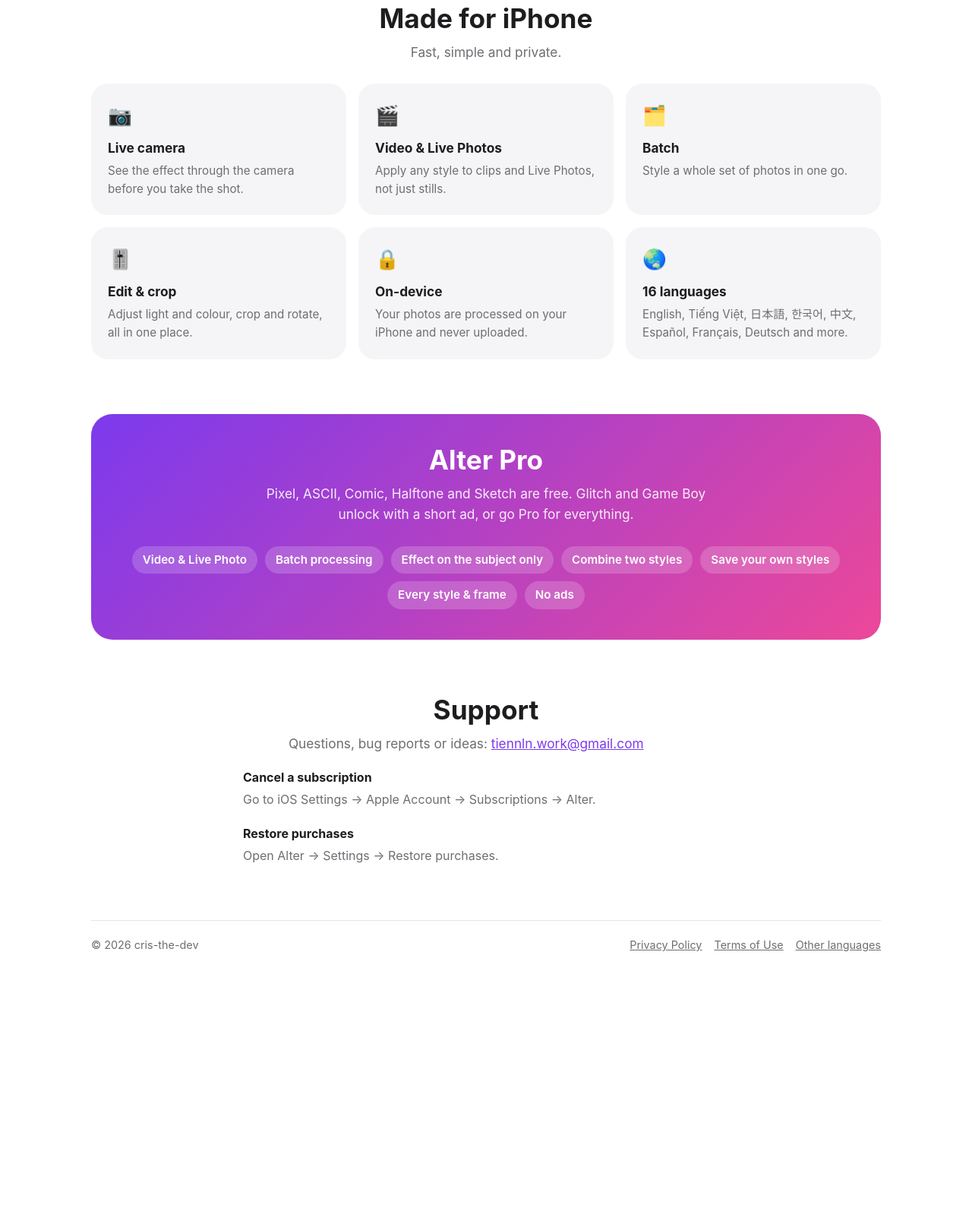
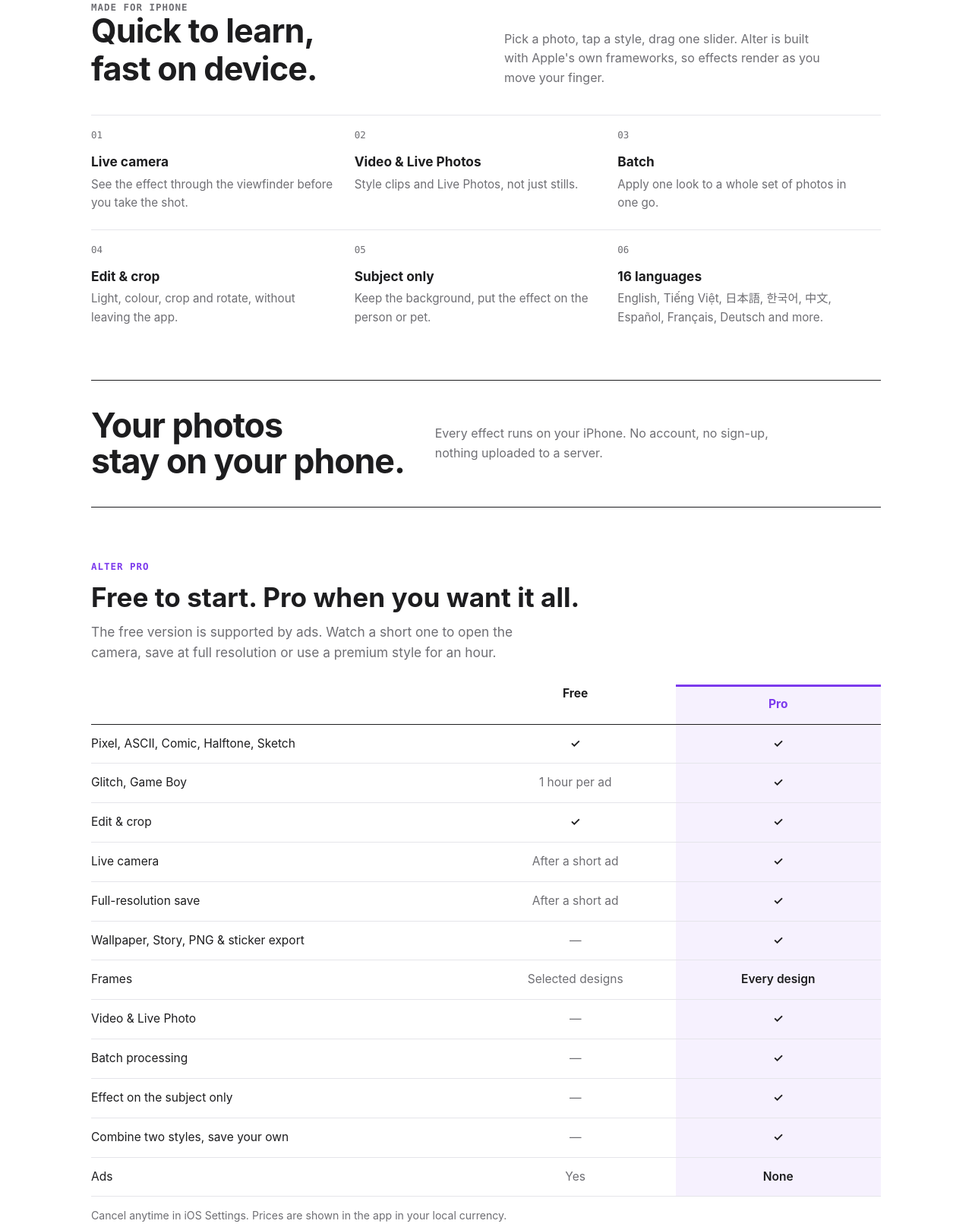
Before and after one commit to cris-the-dev/alter-legal, a plain HTML site: page index.html in a window 1280 px wide. Shown: the part 2465-4080 px from the top of the page at 76% size. Before the commit the page ends 3760 px from the top, so only its background shows below. Drawn offline with Linux system fonts and the light colour scheme.

Commit message:
feat: editorial redesign of features, Pro comparison table and support FAQ

```diff
--- a/index.html
+++ b/index.html
@@ -57,37 +57,63 @@
   .frames figure { margin: 0; text-align: center; font-weight: 600; }
   .frames figcaption { margin-top: 10px; }
 
-  /* Features */
-  .features { display: grid; grid-template-columns: repeat(3, 1fr); gap: 16px; }
-  .feature { padding: 22px; border-radius: 22px; background: var(--card); }
-  .feature b { display: block; font-size: 1.08em; margin: 8px 0 4px; }
-  .feature p { margin: 0; color: var(--muted); font-size: .95em; }
-  .feature .ico { font-size: 1.6em; }
+  /* Shared editorial bits */
+  .kicker { font: 600 .78em/1 ui-monospace, "SF Mono", Menlo, monospace; letter-spacing: .08em; text-transform: uppercase; color: var(--accent); margin: 0 0 14px; }
+  .left h2, .left .lead { text-align: left; margin-left: 0; }
+
+  /* Made for iPhone */
+  .made-head { display: grid; grid-template-columns: 1fr 1fr; gap: 24px 48px; align-items: end; margin-bottom: 36px; }
+  .made-head h2 { text-align: left; font-size: clamp(1.8em, 4.4vw, 2.7em); letter-spacing: -.02em; margin: 0; }
+  .made-head p { margin: 0; color: var(--muted); max-width: 26em; }
+  .specs { list-style: none; margin: 0; padding: 0; display: grid; grid-template-columns: repeat(3, 1fr); counter-reset: spec; }
+  .specs li { counter-increment: spec; padding: 18px 24px 22px 0; border-top: 1px solid var(--line); }
+  .specs li::before { content: counter(spec, decimal-leading-zero); display: block; font: .78em ui-monospace, "SF Mono", Menlo, monospace; color: var(--muted); margin-bottom: 14px; }
+  .specs b { display: block; font-size: 1.08em; margin-bottom: 4px; }
+  .specs p { margin: 0; color: var(--muted); font-size: .95em; }
+  .private { margin-top: 48px; padding: 36px 0; border-block: 1px solid var(--fg); display: grid; grid-template-columns: auto 1fr; gap: 12px 40px; align-items: center; }
+  .private strong { font-size: clamp(1.6em, 4.6vw, 2.8em); line-height: 1.05; letter-spacing: -.025em; }
+  .private p { margin: 0; color: var(--muted); max-width: 30em; }
 
   /* Pro */
-  .pro { padding: 40px 28px; border-radius: 28px; background: var(--grad); color: #fff; text-align: center; }
-  .pro h2 { color: #fff; }
-  .pro .lead { color: rgba(255,255,255,.9); }
-  .pro ul { display: flex; flex-wrap: wrap; justify-content: center; gap: 10px; list-style: none; padding: 0; margin: 0; }
-  .pro li { padding: 6px 14px; border-radius: 999px; background: rgba(255,255,255,.18); font-weight: 600; font-size: .95em; }
+  .plans-wrap { overflow-x: auto; }
+  .plans { width: 100%; border-collapse: collapse; font-size: .97em; }
+  .plans th, .plans td { padding: 13px 14px; border-bottom: 1px solid var(--line); text-align: center; vertical-align: top; }
+  .plans th:first-child, .plans td:first-child { text-align: left; padding-left: 0; }
+  .plans thead th { font-weight: 700; border-bottom-color: var(--fg); padding-top: 0; }
+  .plans thead th span { display: block; font-weight: 400; color: var(--muted); font-size: .85em; }
+  .plans .p { width: 26%; background: color-mix(in srgb, var(--accent) 7%, transparent); }
+  .plans thead .p { color: var(--accent); box-shadow: inset 0 3px 0 var(--accent); padding-top: 14px; }
+  .plans td { color: var(--muted); }
+  .plans td:first-child { color: var(--fg); }
+  .plans .y { color: var(--fg); font-weight: 600; }
+  .note { color: var(--muted); font-size: .88em; margin: 14px 0 0; }
 
   /* Support */
-  .support { max-width: 640px; margin: 0 auto; }
-  .support h3 { margin: 1.2em 0 .2em; font-size: 1em; }
-  .support p { margin: 0; color: var(--muted); }
+  .support { display: grid; grid-template-columns: .8fr 1.2fr; gap: 24px 56px; }
+  .support .mail { font-size: 1.15em; font-weight: 600; word-break: break-all; }
+  .support details { border-top: 1px solid var(--line); padding: 14px 0; }
+  .support details:last-child { border-bottom: 1px solid var(--line); }
+  .support summary { cursor: pointer; font-weight: 600; list-style: none; display: flex; justify-content: space-between; gap: 12px; }
+  .support summary::-webkit-details-marker { display: none; }
+  .support summary::after { content: "+"; font: 1.1em ui-monospace, Menlo, monospace; color: var(--muted); }
+  .support details[open] summary::after { content: "–"; }
+  .support details p { margin: 8px 0 0; color: var(--muted); }
 
   footer { margin-top: 72px; padding-top: 20px; border-top: 1px solid var(--line); display: flex; flex-wrap: wrap; gap: 8px 20px;
            justify-content: space-between; align-items: center; color: var(--muted); font-size: .9em; }
   footer .links { display: flex; flex-wrap: wrap; gap: 16px; }
   footer a { color: var(--muted); }
 
+  @media (max-width: 960px) { .specs { grid-template-columns: 1fr 1fr; } }
   @media (max-width: 760px) {
     .intro { grid-template-columns: 1fr; gap: 36px; padding-top: 28px; }
     .intro .hero { text-align: center; } .intro .hero p { margin: 0 auto; }
     .intro .chips, .intro .cta { justify-content: center; }
     .grid { grid-template-columns: repeat(2, 1fr); }
     .frames { grid-template-columns: repeat(2, 1fr); padding: 18px; }
-    .features { grid-template-columns: 1fr; }
+    .made-head, .support, .private { grid-template-columns: 1fr; }
+    .specs { grid-template-columns: 1fr 1fr; }
+    .plans th, .plans td { padding: 11px 8px; }
     nav.top .links a.wide { display: none; }
   }
 </style>
@@ -145,34 +171,64 @@
   </div>
 </section>
 
-<section>
-  <h2>Made for iPhone</h2>
-  <p class="lead">Fast, simple and private.</p>
-  <div class="features">
-    <div class="feature"><span class="ico">📷</span><b>Live camera</b><p>See the effect through the camera before you take the shot.</p></div>
-    <div class="feature"><span class="ico">🎬</span><b>Video &amp; Live Photos</b><p>Apply any style to clips and Live Photos, not just stills.</p></div>
-    <div class="feature"><span class="ico">🗂️</span><b>Batch</b><p>Style a whole set of photos in one go.</p></div>
-    <div class="feature"><span class="ico">🎚️</span><b>Edit &amp; crop</b><p>Adjust light and colour, crop and rotate, all in one place.</p></div>
-    <div class="feature"><span class="ico">🔒</span><b>On-device</b><p>Your photos are processed on your iPhone and never uploaded.</p></div>
-    <div class="feature"><span class="ico">🌏</span><b>16 languages</b><p>English, Tiếng Việt, 日本語, 한국어, 中文, Español, Français, Deutsch and more.</p></div>
+<section id="made">
+  <div class="made-head">
+    <div><p class="kicker">Made for iPhone</p><h2>Quick to learn,<br>fast on device.</h2></div>
+    <p>Pick a photo, tap a style, drag one slider. Alter is built with Apple's own frameworks, so effects render as you move your finger.</p>
+  </div>
+  <ol class="specs">
+    <li><b>Live camera</b><p>See the effect through the viewfinder before you take the shot.</p></li>
+    <li><b>Video &amp; Live Photos</b><p>Style clips and Live Photos, not just stills.</p></li>
+    <li><b>Batch</b><p>Apply one look to a whole set of photos in one go.</p></li>
+    <li><b>Edit &amp; crop</b><p>Light, colour, crop and rotate, without leaving the app.</p></li>
+    <li><b>Subject only</b><p>Keep the background, put the effect on the person or pet.</p></li>
+    <li><b>16 languages</b><p>English, Tiếng Việt, 日本語, 한국어, 中文, Español, Français, Deutsch and more.</p></li>
+  </ol>
+  <div class="private">
+    <strong>Your photos<br>stay on your phone.</strong>
+    <p>Every effect runs on your iPhone. No account, no sign-up, nothing uploaded to a server.</p>
   </div>
 </section>
 
-<section id="pro">
-  <div class="pro">
-    <h2>Alter Pro</h2>
-    <p class="lead">Pixel, ASCII, Comic, Halftone and Sketch are free. Glitch and Game Boy unlock with a short ad, or go Pro for everything.</p>
-    <ul><li>Video &amp; Live Photo</li><li>Batch processing</li><li>Effect on the subject only</li><li>Combine two styles</li><li>Save your own styles</li><li>Every style &amp; frame</li><li>No ads</li></ul>
+<section id="pro" class="left">
+  <p class="kicker">Alter Pro</p>
+  <h2>Free to start. Pro when you want it all.</h2>
+  <p class="lead">The free version is supported by ads. Watch a short one to open the camera, save at full resolution or use a premium style for an hour.</p>
+  <div class="plans-wrap">
+  <table class="plans">
+    <thead><tr><th></th><th>Free</th><th class="p">Pro</th></tr></thead>
+    <tbody>
+      <tr><td>Pixel, ASCII, Comic, Halftone, Sketch</td><td class="y">✓</td><td class="p y">✓</td></tr>
+      <tr><td>Glitch, Game Boy</td><td>1 hour per ad</td><td class="p y">✓</td></tr>
+      <tr><td>Edit &amp; crop</td><td class="y">✓</td><td class="p y">✓</td></tr>
+      <tr><td>Live camera</td><td>After a short ad</td><td class="p y">✓</td></tr>
+      <tr><td>Full-resolution save</td><td>After a short ad</td><td class="p y">✓</td></tr>
+      <tr><td>Wallpaper, Story, PNG &amp; sticker export</td><td>—</td><td class="p y">✓</td></tr>
+      <tr><td>Frames</td><td>Selected designs</td><td class="p y">Every design</td></tr>
+      <tr><td>Video &amp; Live Photo</td><td>—</td><td class="p y">✓</td></tr>
+      <tr><td>Batch processing</td><td>—</td><td class="p y">✓</td></tr>
+      <tr><td>Effect on the subject only</td><td>—</td><td class="p y">✓</td></tr>
+      <tr><td>Combine two styles, save your own</td><td>—</td><td class="p y">✓</td></tr>
+      <tr><td>Ads</td><td>Yes</td><td class="p y">None</td></tr>
+    </tbody>
+  </table>
   </div>
+  <p class="note">Cancel anytime in iOS Settings. Prices are shown in the app in your local currency.</p>
 </section>
 
 <section id="support" class="support">
-  <h2>Support</h2>
-  <p class="lead">Questions, bug reports or ideas: <a href="mailto:tiennln.work@gmail.com">tiennln.work@gmail.com</a></p>
-  <h3>Cancel a subscription</h3>
-  <p>Go to iOS Settings → Apple Account → Subscriptions → Alter.</p>
-  <h3>Restore purchases</h3>
-  <p>Open Alter → Settings → Restore purchases.</p>
+  <div>
+    <p class="kicker">Support</p>
+    <h2 style="text-align:left">Ask a real person.</h2>
+    <p style="color:var(--muted);margin:0 0 10px">Bug, question or idea, the developer reads every email.</p>
+    <a class="mail" href="mailto:tiennln.work@gmail.com">tiennln.work@gmail.com</a>
+  </div>
+  <div>
+    <details open><summary>How do I cancel a subscription?</summary><p>iOS Settings → Apple Account → Subscriptions → Alter.</p></details>
+    <details><summary>I reinstalled the app. How do I get Pro back?</summary><p>Open Alter → Settings → Restore purchases. Use the same Apple Account you bought with.</p></details>
+    <details><summary>Are my photos uploaded anywhere?</summary><p>No. All processing happens on your iPhone. See the <a href="privacy.html">Privacy Policy</a>.</p></details>
+    <details><summary>Does Alter add a watermark?</summary><p>No. Your saved photos are yours, free or Pro.</p></details>
+  </div>
 </section>
 
 <footer>
```
